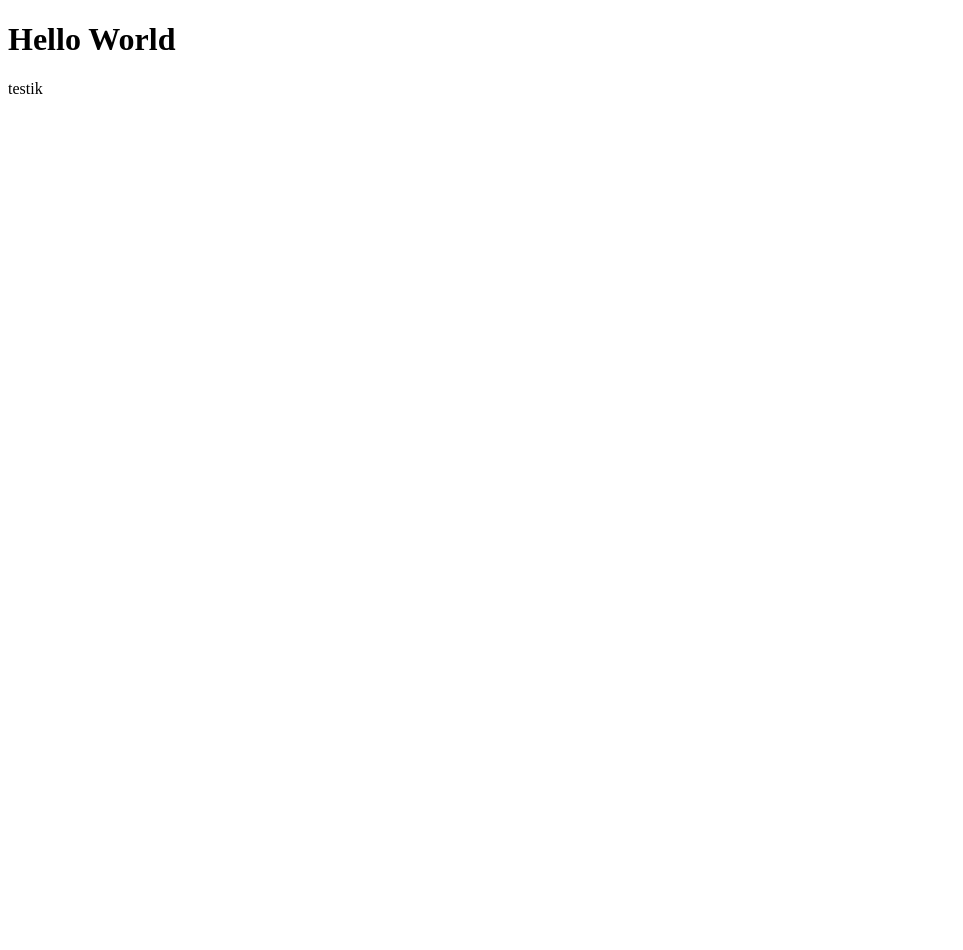
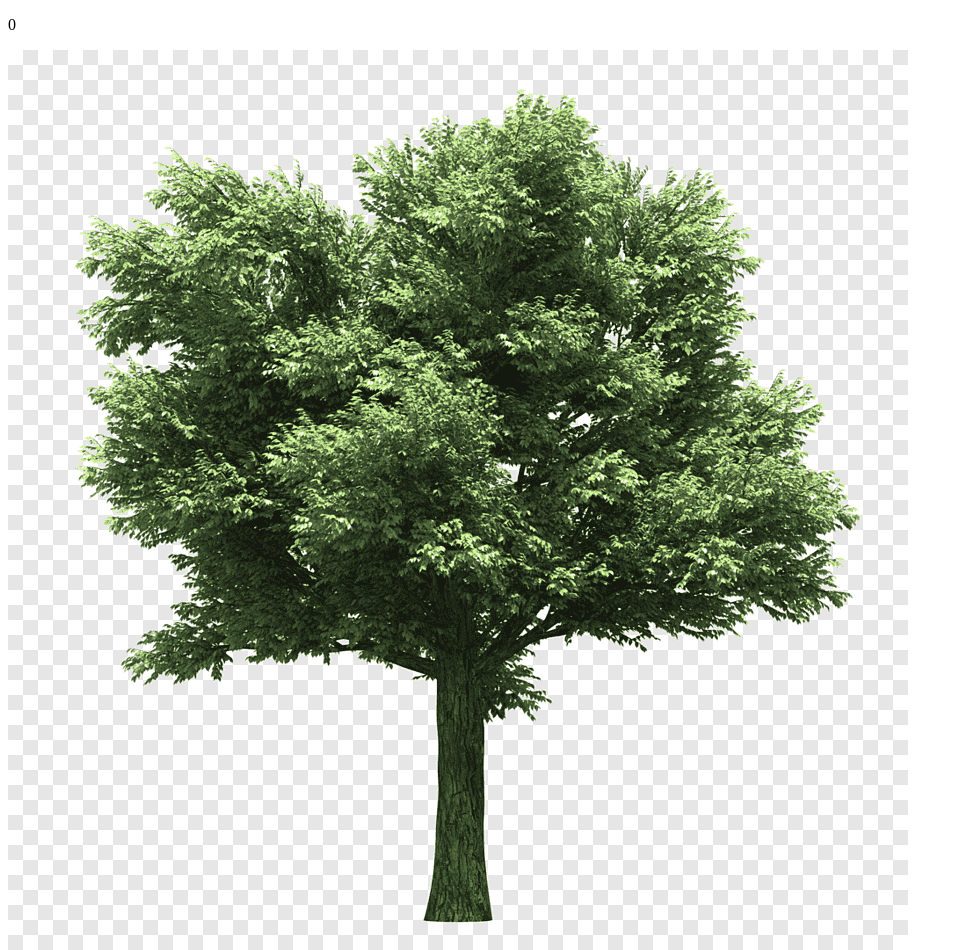
Before and after one commit to z11t/z11t.github.io, a plain HTML site: page index.html in a window 1280 px wide. Shown: the whole page, without its empty margins (0-963 px from the left). Before the commit the page ends 800 px from the top, so only its background shows below. Drawn offline with Linux system fonts and the light colour scheme.

Commit message:
test v0.0.01

```diff
--- /dev/null
+++ b/css/index.css
@@ -0,0 +1,15 @@
+.amount {
+	width: 100%;
+}
+
+#amount-number {
+	text-align: center;
+}
+
+.tap-tap {
+	display: flex;
+    justify-content: center;
+    align-items: center;
+    height: 100%;
+    width: 100%;
+}
--- a/index.html
+++ b/index.html
@@ -1,7 +1,16 @@
 <!DOCTYPE html>
 <html>
-  <body>
-    <h1>Hello World</h1>
-    <p>testik</p>
-  </body>
+	<head>
+		<link = "stylesheet" href = "css/index.css">
+	</head>
+    <body>
+    	<div class = 'container'>
+    	    <div class = 'amount'>
+                <p id = 'amount-number'>0</p>
+            </div>
+            <div class = 'tap-tap'>
+                <img src = "images/tree.png" alt = 'tree'>
+            </div>
+        </div>
+    </body>
 </html>
```
Also changed, not shown: images/tree.png (added).
